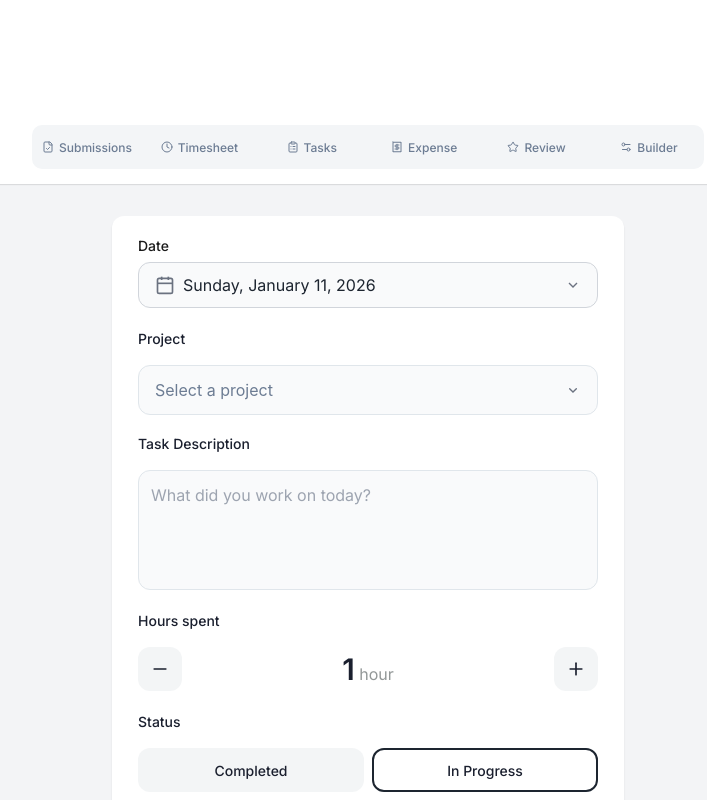
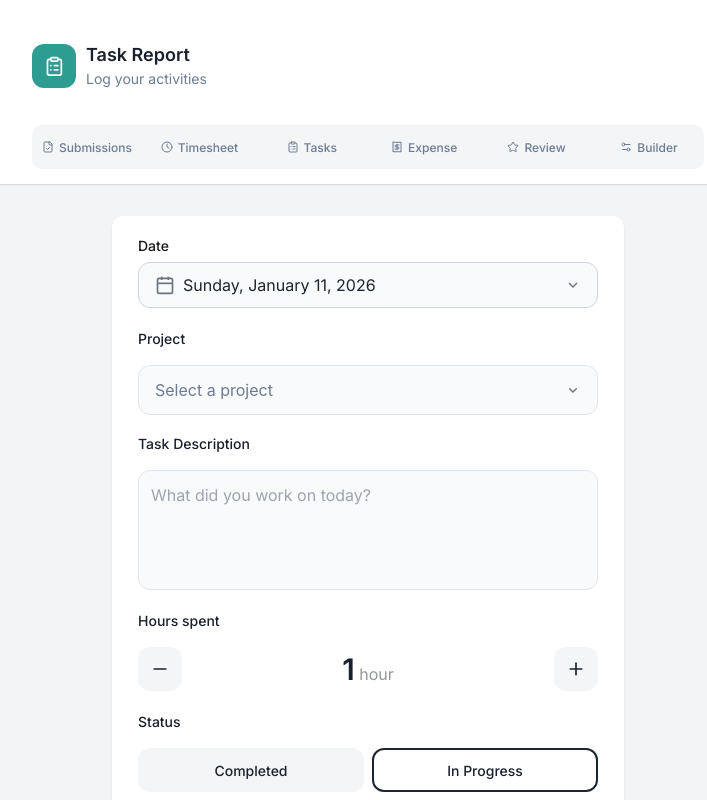
Before and after one commit to Aniamaka-somto/Asoro-Task-tab, a React (Vite) app: page / in a window 1280 px wide. Shown: the top 800 px of the page, without its empty margins (272-979 px from the left). Built offline with nearby package versions, Linux system fonts and the light colour scheme.

Commit message:
done with the header section just to fix the active tab

```diff
--- a/src/App.css
+++ b/src/App.css
@@ -90,10 +90,15 @@ label {
   font-size: 12px;
   font-weight: 400;
 }
+/*            heading                */
 .heading {
   width: 100%;
   height: 100%;
   background-color: transparent;
+  display: flex;
+  justify-content: space-between;
+  align-items: center;
+  padding: 8px 0;
 }
 /*                        tab           */
 .tab-container {
@@ -105,6 +110,7 @@ label {
   justify-content: space-between;
   align-items: center;
   padding: 5px;
+  margin-top: 8px;
 }
 .nav-section {
   display: flex;
@@ -131,6 +137,7 @@ label {
   cursor: pointer;
   padding: 10px 5px;
   border-radius: 9px;
+  transition: all 0.2s ease;
 }
 .tab:hover {
   color: #1f2937;
--- a/src/App.jsx
+++ b/src/App.jsx
@@ -50,7 +50,44 @@ const App = () => {
     <div className="screen">
       <div className="header">
         <div className="nav-section">
-          <div className="heading"></div>
+          <div className="heading">
+            <div className="" style={{ display: "flex", gap: "10px" }}>
+              <div
+                className=""
+                style={{
+                  width: "2.75rem",
+                  height: "2.75rem",
+                  backgroundColor: "#2d9d92",
+                  borderRadius: "12px",
+                  display: "flex",
+                  justifyContent: "center",
+                  alignItems: "center",
+                  color: "white",
+                  fontSize: "1.3rem",
+                }}
+              >
+                <LuClipboardList />
+              </div>
+              <div
+                className=""
+                style={{
+                  display: "flex",
+                  flexDirection: "column",
+                  width: "fit-content",
+                  gap: "5px",
+                }}
+              >
+                <h4 style={{ fontSize: "1.125rem", fontWeight: "600" }}>
+                  Task Report
+                </h4>
+                <p style={{ fontSize: "0.875rem", color: "#6c7c93" }}>
+                  Log your activities
+                </p>
+              </div>
+            </div>
+
+            <div className=""></div>
+          </div>
           <Tabs tabs={navTab} />
         </div>
       </div>
```
